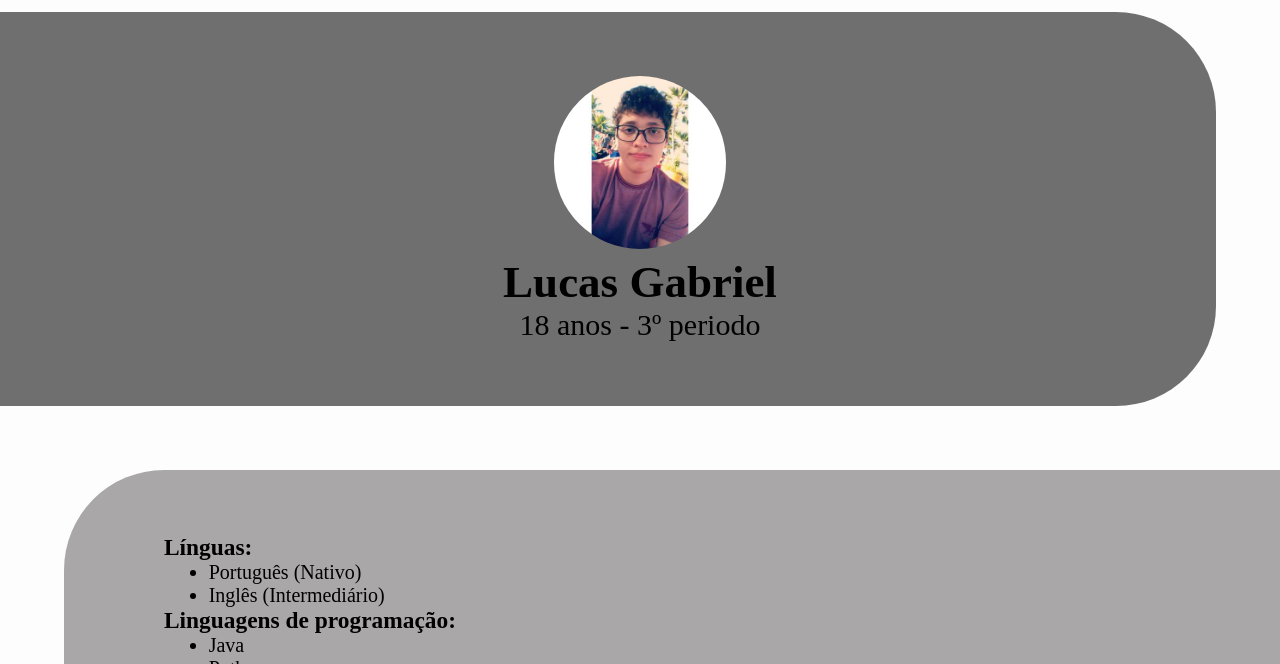
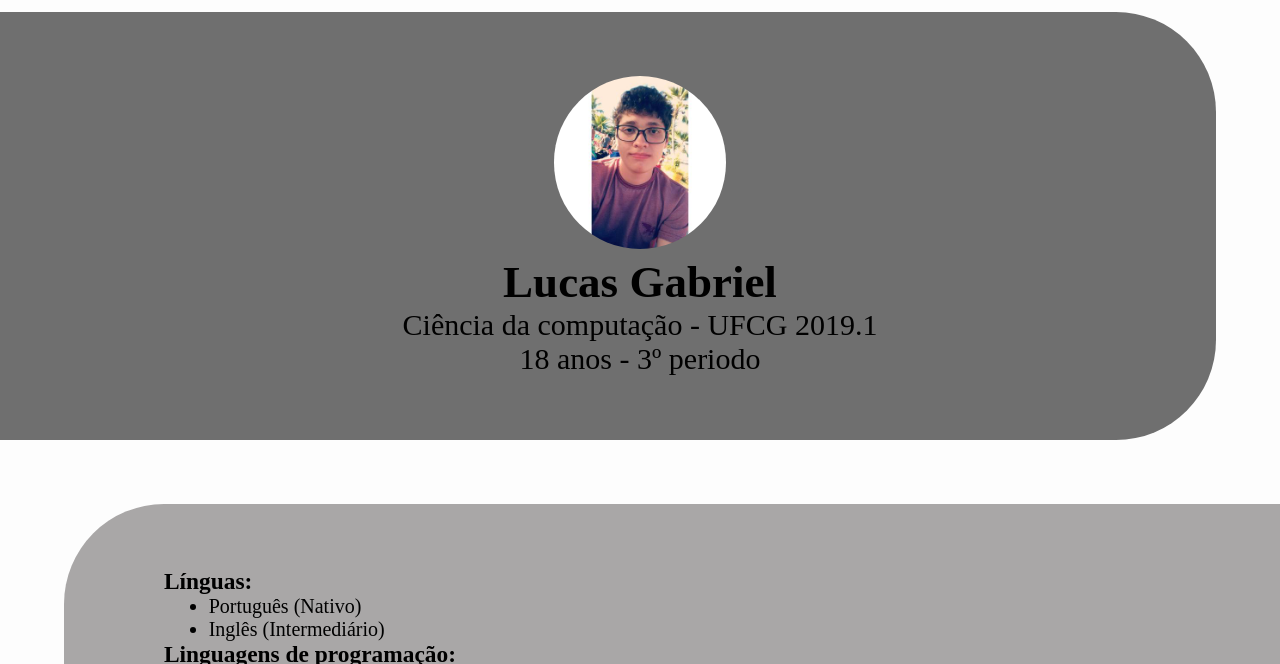
Before and after one commit to lucasgsa/lucasgsa.github.io, a plain HTML site: page index.html in a window 1280 px wide. Shown: the part 136-800 px from the top of the page. Drawn offline with nearby package versions, Linux system fonts and the light colour scheme.

Commit message:
curso adicionado na bio

```diff
--- a/index.html
+++ b/index.html
@@ -45,6 +45,7 @@
                     <div id="minhasInformacoes" data-aos="slide-right" data-aos-mirror="true" data-aos-duration="2000">
                         <img id="avatar" src="images/avatar.jpg"/>
                         <h2>Lucas Gabriel</h2>
+                        <h7>Ciência da computação - UFCG 2019.1</h7><br>
                         <h7>18 anos - 3º periodo</h7>
                     </div>
                 </div>
```
